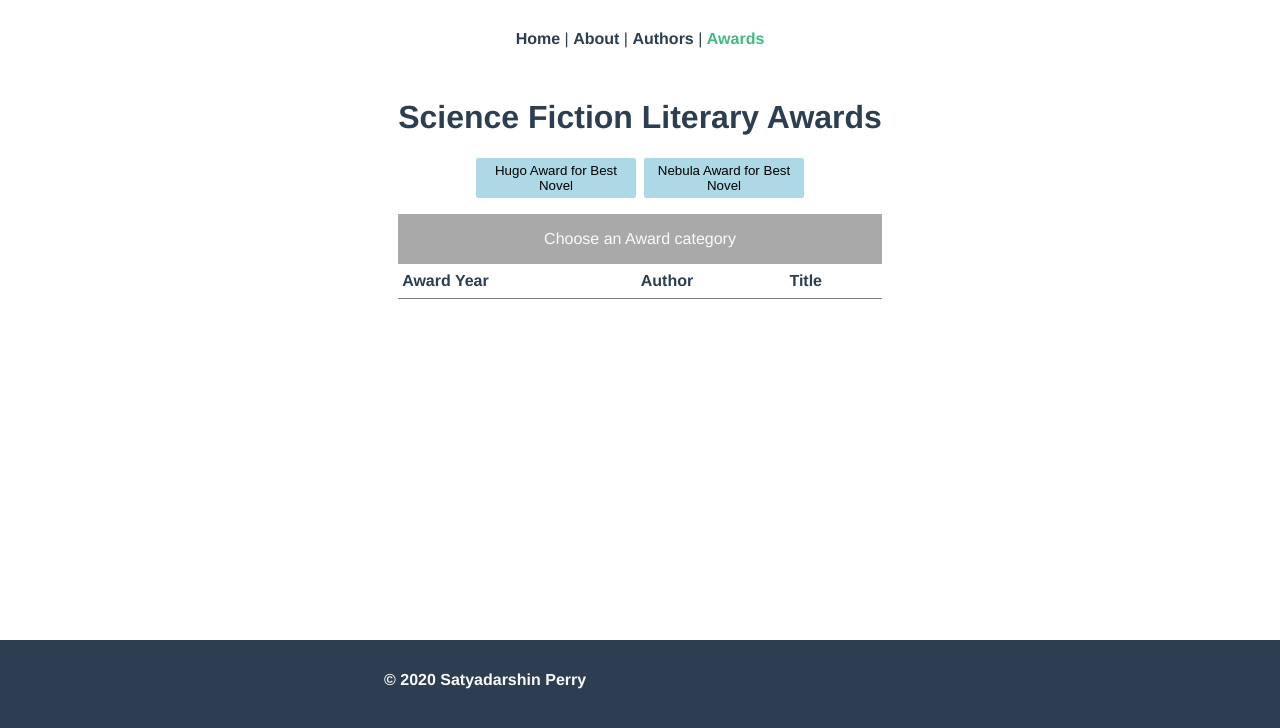
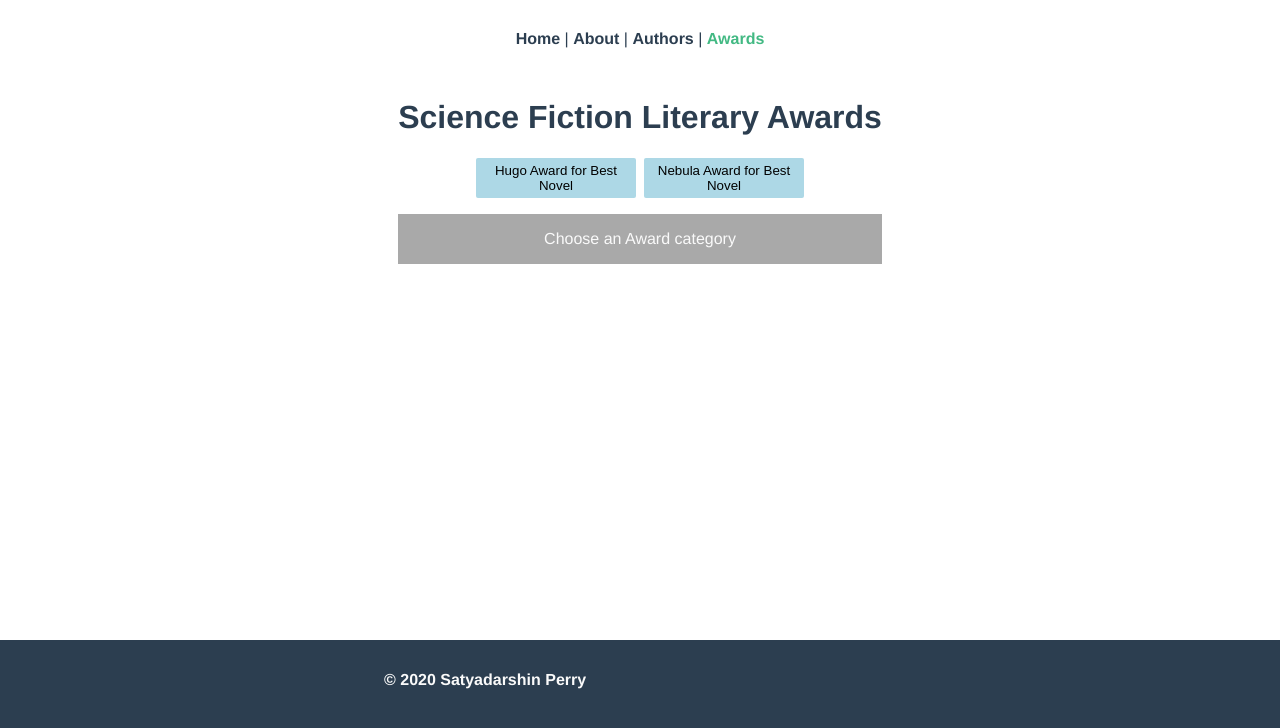
Before and after one commit to Satyadarshin/RocketScience, a Vue app: page /awards in a window 1280 px wide. Shown: the top 728 px of the page. Built offline with nearby package versions, Linux system fonts and the light colour scheme.

Commit message:
Part way to getting the award table headers dynamically generated

```diff
--- a/src/components/AwardTable.vue
+++ b/src/components/AwardTable.vue
@@ -5,9 +5,9 @@
         <caption v-else>Your selected award category is the <span>{{ who }}</span> for <span>{{ what }}</span></caption>
         <thead>
             <tr>
-                <th @click="sortBy('year')">Award Year</th>
-                <th @click="sortBy('author')">Author</th>
-                <th @click="sortBy('title')">Title</th>
+                <th v-for="column in columns">
+                    <a href="#" @click.prevent="sortBy('column')">{{ column }}</a>
+                </th>
             </tr>
         </thead>
         <tbody>
@@ -30,7 +30,8 @@ export default {
     data: () => {
         return {
             sortKey: 'year',
-            sortDirection: 'asc'
+            sortDirection: 'asc',
+            columns: [] //create an array to contain the supplied array's keys to use as column headers
         }
     },
     props: {
@@ -40,6 +41,12 @@ export default {
     },
     methods: {
         sortBy: (sortkey) => {
+        }
+    },
+    computed: {
+        createHeaders() {
+            let test = this.selectedAward[0]
+            return this.columns = Object.keys(test)
         }
     }
 }
@@ -68,6 +75,11 @@ table {
     thead {
         border-bottom: 1px solid $table-border;
         th {
+            a {
+                text-decoration: none;
+                color: $oil;
+                text-transform: capitalize;
+            }
             cursor: pointer
         }
     }
```
